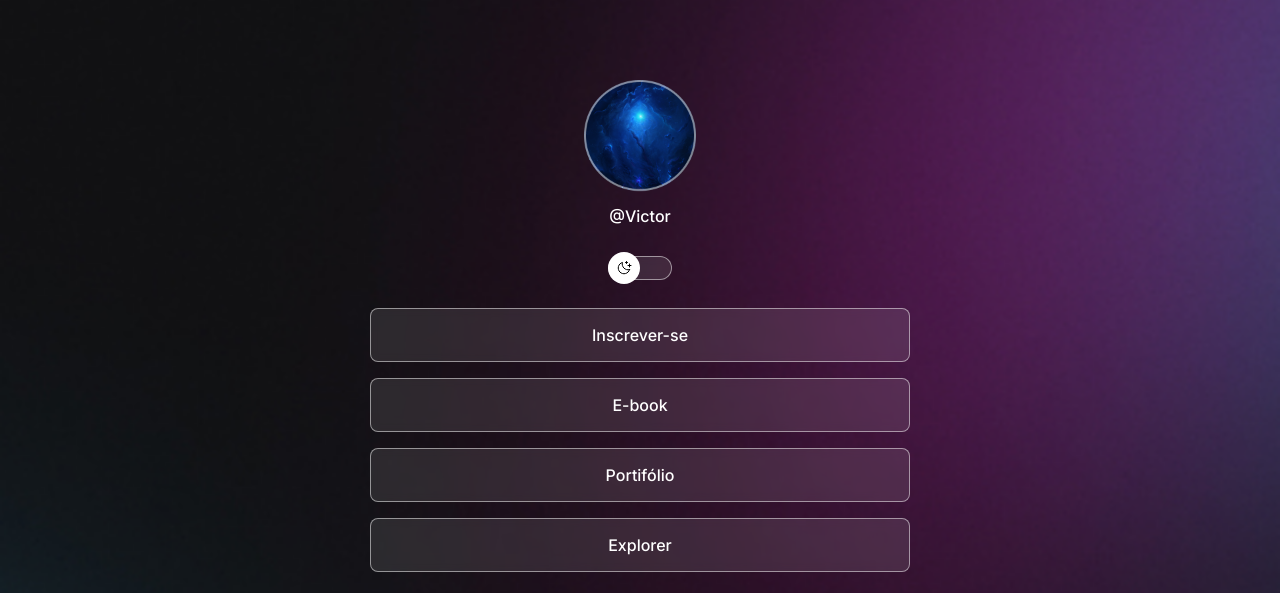
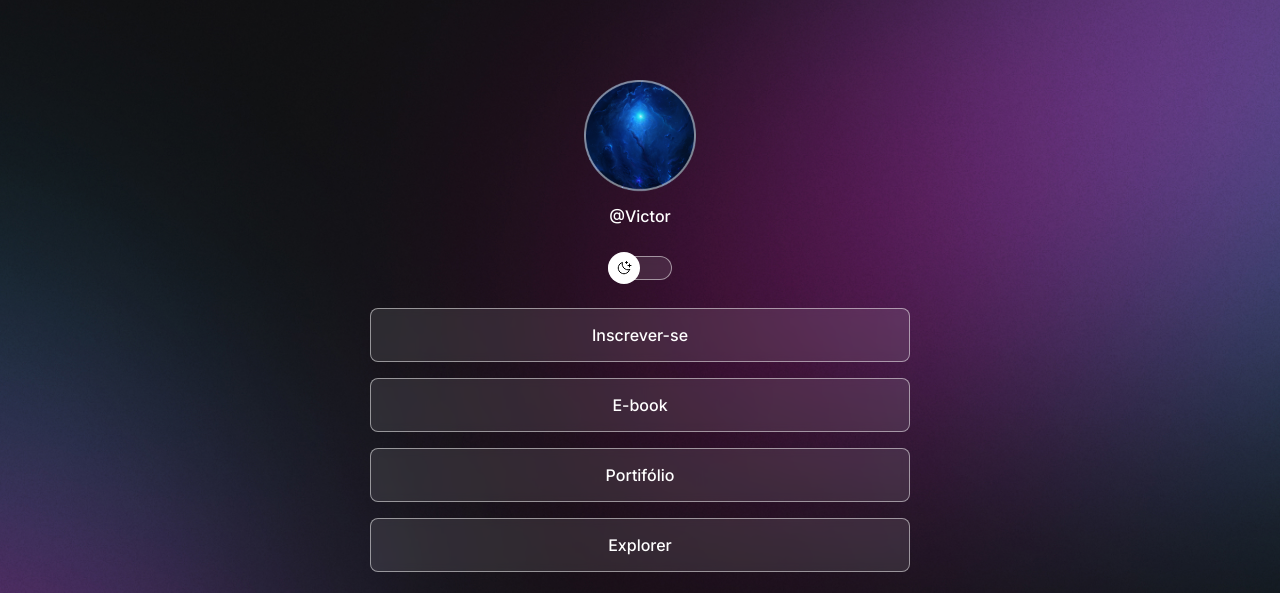
Before and after one commit to VictorMenegate/TesteRocket, a plain HTML site: page index.html in a window 1280 px wide. Shown: the top 593 px of the page. Drawn offline with nearby package versions, Linux system fonts and the light colour scheme.

Commit message:
change background based onn media queries

```diff
--- a/style.css
+++ b/style.css
@@ -52,12 +52,11 @@ body * {
   line-height: 24px;
   margin-top: 8px;
 }
-#switch  {
+#switch {
   position: relative;
   width: 64px;
   margin: 4px auto;
 }
-
 
 #switch button {
   width: 32px;
@@ -139,3 +138,13 @@ footer {
   text-align: center;
   font-size: 14px;
 }
+
+@media (min-width: 700px) {
+  :root {
+    --bg-url: url(./assets/bg-desktop.jpg);
+  }
+
+  .light {
+    --bg-url: url(./assets/bg-deskto-light.jpg);
+  }
+}
```
Also changed, not shown: assets/bg-desktop-light.jpg (added), assets/bg-desktop.jpg (added).
